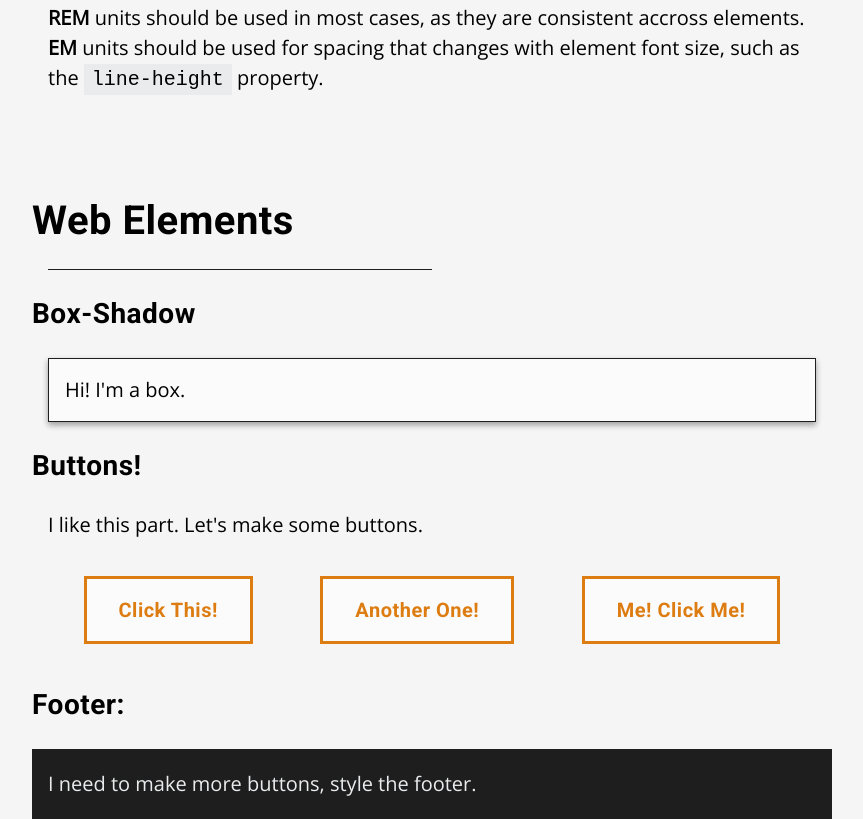
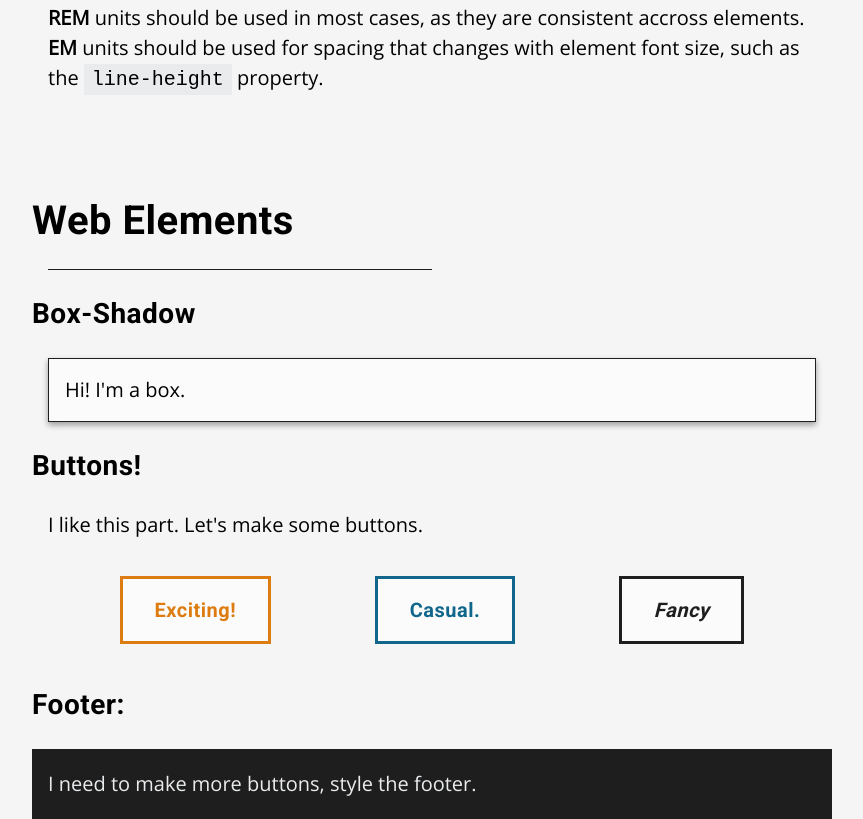
Before and after one commit to btcrit/style-guide, a plain HTML site: page index.html in a window 1280 px wide. Shown: the part 5894-6713 px from the top of the page, without its empty margins (208-1071 px from the left). Drawn offline with nearby package versions, Linux system fonts and the light colour scheme.

Commit message:
new button flavors

```diff
--- a/css/master.less
+++ b/css/master.less
@@ -261,6 +261,26 @@ a:hover{
     background-color: @color_accent;
     color: @color_light;
 }
+// Button Flavor: Base
+.b_base{
+    border: 0.15em solid @color_base;
+    background-color: @color_light;
+    color: @color_base;
+}
+.b_base:hover{
+    background-color: @color_base;
+    color: @color_light;
+}
+// Button Flavor: Dark
+.b_dark{
+    border: 0.15em solid @color_dark;
+    background-color: @color_light;
+    color: @color_dark;
+}
+.b_dark:hover{
+    background-color: @color_dark;
+    color: @color_light;
+}
 
 // ~~~~~ The Foot ~~~~~
 footer{
--- a/index.html
+++ b/index.html
@@ -336,13 +336,13 @@
                 </p>
                 <div class="flex_container">
                     <a href="#" class="button b_accent">
-                        Click This!
+                        Exciting!
                     </a>
-                    <a href="#" class="button b_accent">
-                        Another One!
+                    <a href="#" class="button b_base">
+                        Casual.
                     </a>
-                    <a href="#" class="button b_accent">
-                        Me! Click Me!
+                    <a href="#" class="button b_dark">
+                        <em>Fancy</em>
                     </a>
                 </div>
                 <h2>Footer:</h2>
```
Also changed, not shown: css/master.css.
